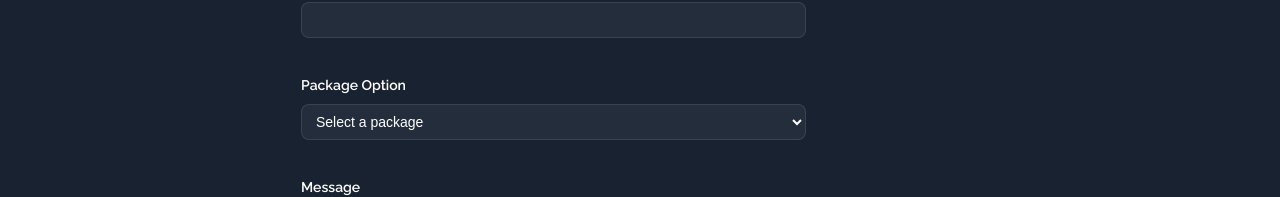
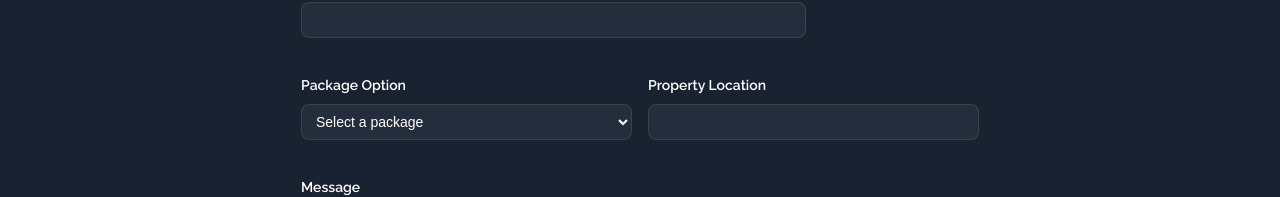
Before and after one commit to jamesramputh/jr-media, a React (Vite) app: page / in a window 1280 px wide. Shown: the part 1688-1885 px from the top of the page. Built offline with nearby package versions, Linux system fonts and the light colour scheme.

Commit message:
update form and some css

```diff
--- a/api/sendMail.js
+++ b/api/sendMail.js
@@ -7,11 +7,11 @@ apiKey.apiKey = process.env.SENDINBLUE_API_KEY;
 var apiInstance = new SibApiV3Sdk.TransactionalEmailsApi();
 
 export default async function(req, res) {
-  const { firstName, lastName, email, packageOption, message } = req.body;
+  const { firstName, lastName, email, packageOption, location, message } = req.body;
 
   // Create text and HTML content for the email
-  let textContent = `${firstName} ${lastName} has inquired for some media. Package Option: ${packageOption}. Their email: ${email}. Message: ${message}.`;
-  let htmlContent = `<p>${firstName} ${lastName} has inquired for some media.</p><p>Package Option: ${packageOption}</p><p>Their email: ${email}</p><p>Message: ${message}</p>`;
+  let textContent = `${firstName} ${lastName} has inquired for some media. Package Option: ${packageOption}. Their email: ${email}. Property Location: ${location} Message: ${message}.`;
+  let htmlContent = `<p>${firstName} ${lastName} has inquired for some media.</p><p>Package Option: ${packageOption}</p><p>Their email: ${email}</p><p>Property Location: ${location}</p><p>Message: ${message}</p>`;
 
   let sendSmtpEmail = new SibApiV3Sdk.SendSmtpEmail();
   sendSmtpEmail = {
--- a/src/components/Contact.jsx
+++ b/src/components/Contact.jsx
@@ -9,6 +9,7 @@ const Contact = ({contactRef}) => {
     lastName: '',
     email: '',
     packageOption: '',
+    location: '',
     message: ''
   });
 
@@ -52,6 +53,7 @@ const Contact = ({contactRef}) => {
           lastName: '',
           email: '',
           packageOption: '',
+          location: '',
           message: ''
         }); // reset form data
         setLoading(false)
@@ -144,6 +146,18 @@ const Contact = ({contactRef}) => {
               </select>
             </div>
 
+            <div className="inputGroup location">
+              <label htmlFor="lastName" className="label">Property Location</label>
+              <input
+                type="text"
+                id="location"
+                name="location"
+                value={formData.location}
+                onChange={handleChange}
+                required
+              />
+            </div>
+
             <div className="inputGroup message">
               <label htmlFor="message" className="label">Message</label>
               <textarea
--- a/src/components/Contact.scss
+++ b/src/components/Contact.scss
@@ -97,8 +97,8 @@ textarea {
   grid-column: span 3; /* Takes 75% width (3 out of 4 columns) */
 }
 
-.inputGroup.packageOption {
-  grid-column: span 3; /* Takes 50% width (2 out of 4 columns) */
+.inputGroup.packageOption, .inputGroup.location {
+  grid-column: span 2; /* Takes 50% width (2 out of 4 columns) */
 }
 
 .inputGroup.message {
--- a/src/components/Hero.scss
+++ b/src/components/Hero.scss
@@ -18,7 +18,7 @@
   margin-top: 62px;
 
   &::before {
-    @media screen and ($gtDesktop){
+    @media screen and ($gtTablet){
       content: "";
       position: absolute;
       top: 10px;
@@ -36,7 +36,7 @@
     grid-template-rows: 1fr 1fr;
   }
 
-  @media screen and ($gtDesktop){
+  @media screen and ($gtTablet){
     height: calc( 100vh - 62px);
     grid-template-columns: 1fr 1fr;
     grid-template-rows: 1fr;
@@ -130,7 +130,7 @@
   font-size: 16px;
   transition: all 0.3s;
 
-  @media screen and ($gtDesktop){
+  @media screen and ($gtTablet){
     margin: 60px 0 0 0;
   }
 
```
